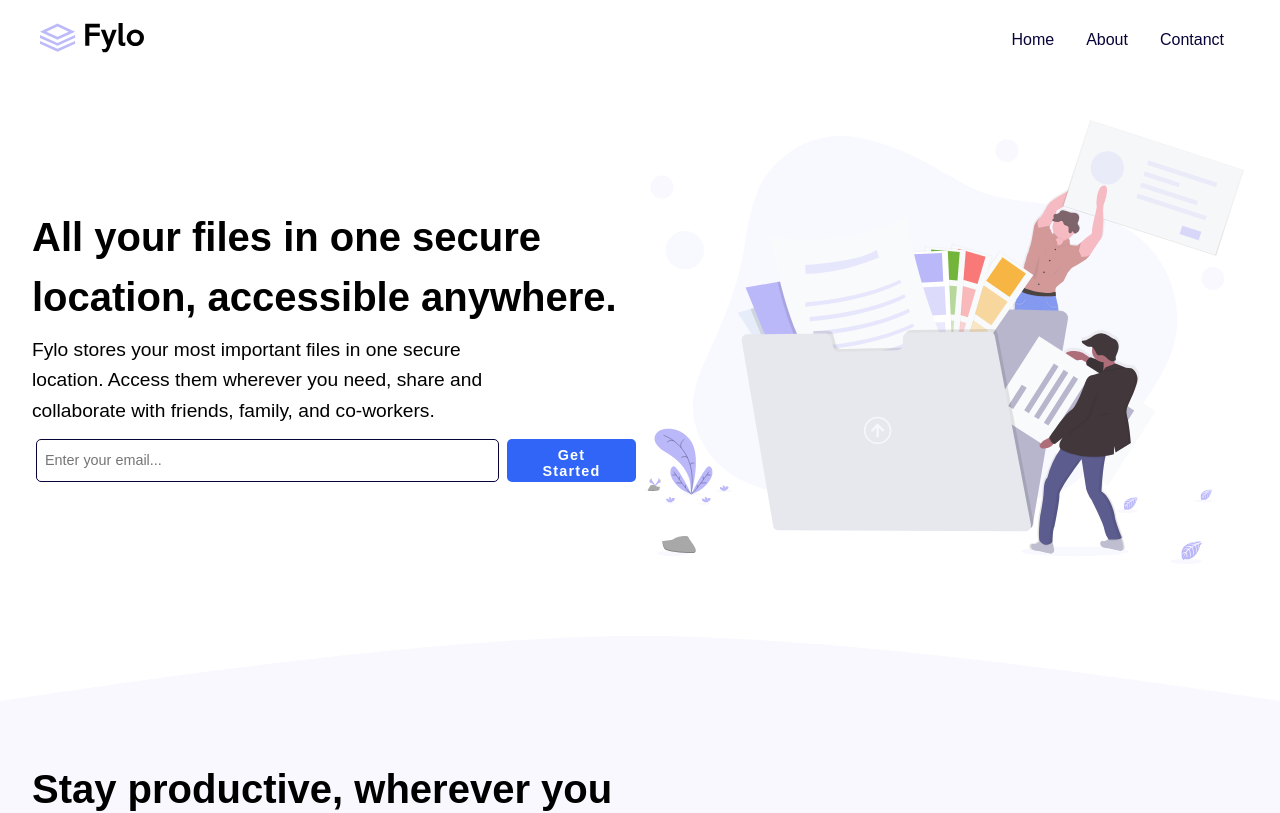
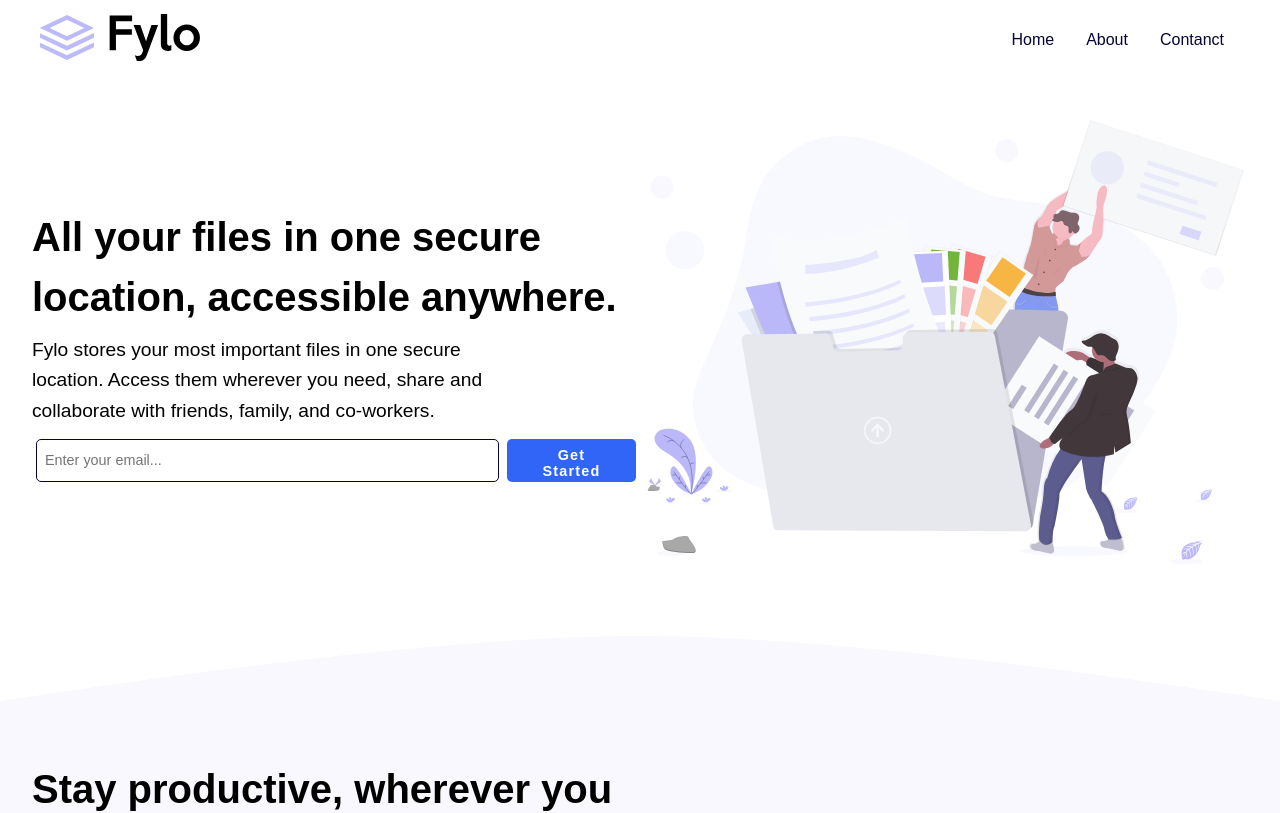
Before and after one commit to lucas-santosP/flex-page, a Vue app: page / in a window 1280 px wide. Shown: the top 813 px of the page. Built offline with nearby package versions, Linux system fonts and the light colour scheme.

Commit message:
change logo size and titles

```diff
--- a/src/App.vue
+++ b/src/App.vue
@@ -90,7 +90,7 @@ header {
 
 /* texts */
 .title {
-  font-size: clamp(1.2rem, 3.5vw, 2.5rem);
+  font-size: clamp(1.4rem, 3.5vw, 2.5rem);
   line-height: 1.5;
   font-weight: 700;
   margin: 0.5rem 0;
--- a/src/components/Navbar.vue
+++ b/src/components/Navbar.vue
@@ -26,7 +26,6 @@ export default {
   padding: 0 2.5rem;
   font-size: clamp(0.8rem, 3vw, 1rem);
   font-family: var(--ft-secondary);
-  /* border-bottom: rebeccapurple solid 2px; */
   width: 100%;
   max-width: 1500px;
 }
@@ -35,7 +34,7 @@ export default {
   justify-self: flex-start;
 }
 .img-logo {
-  width: clamp(5rem, 15vw, 6.5rem);
+  width: clamp(5rem, 15vw, 10rem);
 }
 .menu {
   flex: 1;
```
Also changed, not shown: 7 other files (tests, documents, lock files or other folders).
